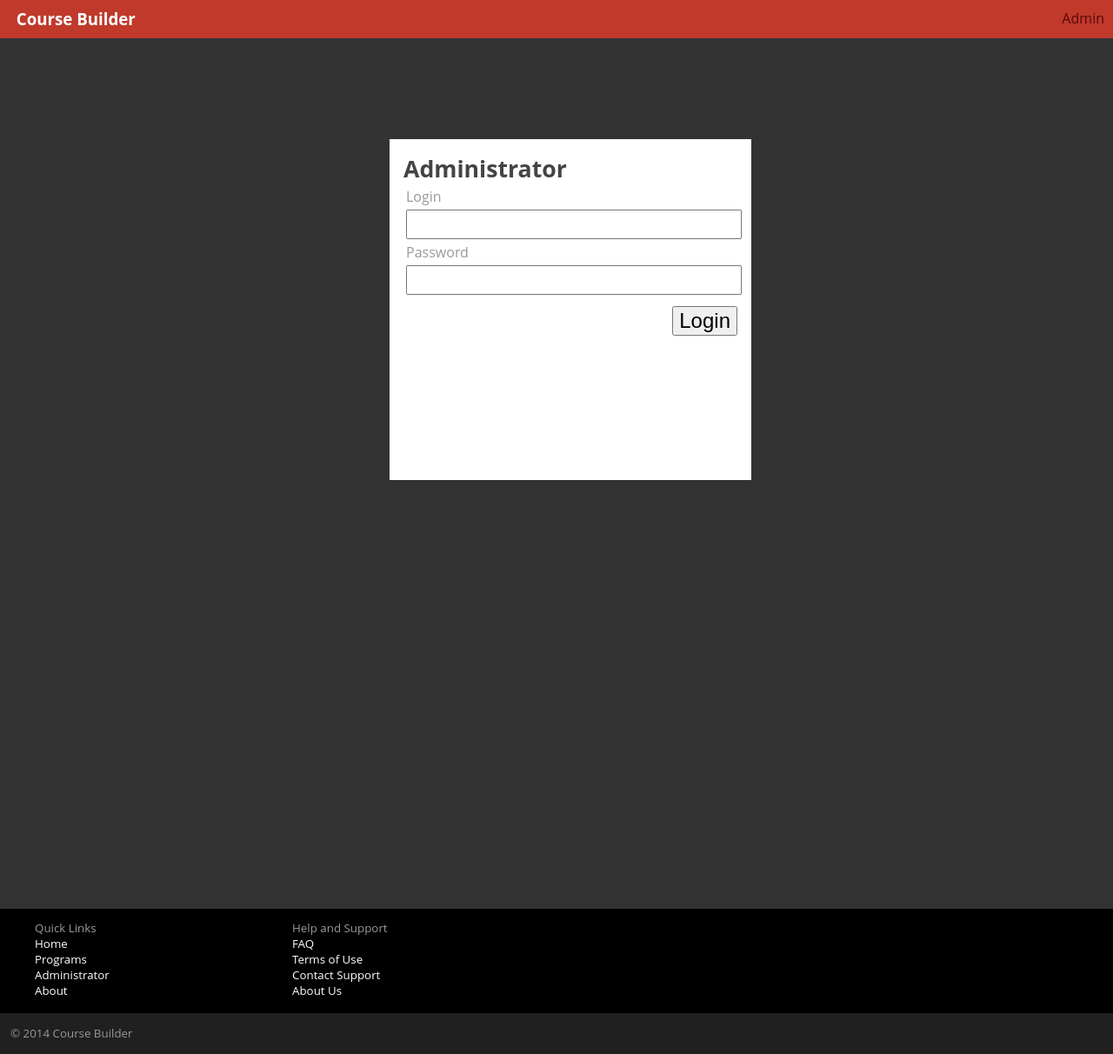
After one commit to duqcyxwd/CourseBuilder, a PHP site: page /admin.php in a window 1280 px wide. The commit adds this page. Shown: the whole page at 87% size. Run offline with PHP 8.4, Linux system fonts and the light colour scheme.

Commit message:
initial admin login page without functionality

```diff
--- /dev/null
+++ b/public/admin.php
@@ -0,0 +1,32 @@
+<?php
+	$pageTitle = "Administrator";
+	require("../resources/config.php");
+	include(TEMPLATES_PATH . "/header.php");
+?>
+
+	<div id="centered-box">
+		<div id="loginHeader">
+			Administrator
+		</div>
+		<form method="post" action="server.php">
+			<table id="loginview">
+				<tr>
+					<td>Login</td>
+				</tr>
+				<tr>
+					<td><input class="text-input" type="text" name="login"/></td>
+				</tr>
+				<tr>
+					<td>Password</td>
+				</tr>
+				<tr>
+					<td><input class="text-input" type="password" name="password"/></td>
+				</tr>
+			</table>
+
+			<input type="hidden" value="login" name="typeofrequest"/>
+			<input class="loginSubmit" type="submit" value="Login"/>
+		</form>
+	</div>
+
+<?php include(TEMPLATES_PATH . "/footer.php"); ?>
--- /dev/null
+++ b/public/css/admin.css
@@ -0,0 +1,45 @@
+/* Admin Style Sheet */
+
+#centered-box {
+	display: block;
+	position: absolute;
+	top: 20%;
+	left: 35%;
+	width: 30%;
+	height: 45%;
+	padding: 16px;
+	background-color: white;
+	z-index:1003;
+	overflow: auto;
+	text-align: right;
+}
+
+#loginview {
+	width: 100%;
+}
+
+#loginview tr {
+	text-align: left;
+	width: 100%;
+}
+
+.text-input {
+
+	font-size: 18pt;
+	width: 100%;
+	height: 100%;
+}
+
+#loginHeader {
+	text-align: left;
+	float: left;
+	font-size: 20pt;
+	font-weight: bold;
+	width: 100%;
+	color: #444;
+}
+
+.loginSubmit {
+	margin-top: 10px;
+	font-size: 18pt;
+}
--- a/public/css/main.css
+++ b/public/css/main.css
@@ -54,6 +54,22 @@ header {
 	/*padding-top: 30px;*/
 }
 
+#course-builder-header {
+	float: left;
+	width: 50%;
+}
+
+#login {
+	float: right;
+	text-align: right;
+	padding-right: 10px;
+	padding-top: 10px;
+	color: #5A0909;
+}
+
+#login:hover {
+	color: #FFF;
+}
 
 /******************************
 							BODY
--- a/resources/templates/footer.php
+++ b/resources/templates/footer.php
@@ -4,15 +4,9 @@
 			<ul class="col-1-5">
 					Quick Links
 			    <li><a href="<?php echo ROOT_PATH; ?>">Home</a></li>
-			    <li><a href="#">Programs</a></li>
+			    <li><a href="<?php echo ROOT_PATH; ?>">Programs</a></li>
+			    <li><a href="<?php echo ROOT_PATH . '/admin.php'; ?>">Administrator</a></li>
 			    <li><a href="<?php echo ROOT_PATH . '/about.php'; ?>">About</a></li>
-			</ul>
-			<ul class="col-1-5">
-					Other Stuff
-			    <li><a href="#">Change</a></li>
-			    <li><a href="#">These</a></li>
-			    <li><a href="#">Links</a></li>
-			    <li><a href="<?php echo ROOT_PATH . '/about.php'; ?>">About Us</a></li>
 			</ul>
 			<ul class="col-1-5">
 					Help and Support
--- a/resources/templates/header.php
+++ b/resources/templates/header.php
@@ -3,6 +3,12 @@
 <head>
 	<title><?php echo $pageTitle; ?></title>
 	<link rel="stylesheet" href="<?php echo ROOT_PATH; ?>/css/main.css" type="text/css">
+
+	<?php if ($pageTitle == "Administrator") : ?>
+		<link rel="stylesheet" href="<?php echo ROOT_PATH; ?>/css/admin.css" type="text/css">
+	<?php endif; ?>
+
+
 </head>
 
 <noscript><link rel="stylesheet" type="text/css" href="<?php echo ROOT_PATH . '/css/noJS.css'; ?>"/></noscript>
@@ -17,9 +23,14 @@
 <?php endif; ?>
 
 <body>
+
 	<header>
-		<a href="<?php echo ROOT_PATH; ?>">
+		<a id="course-builder-header" href="<?php echo ROOT_PATH; ?>">
 			<h3>Course Builder</h3>
+		</a>
+
+		<a id="login" href="<?php echo ROOT_PATH . '/admin.php'; ?>">
+			Admin
 		</a>
 	</header>
 
```
